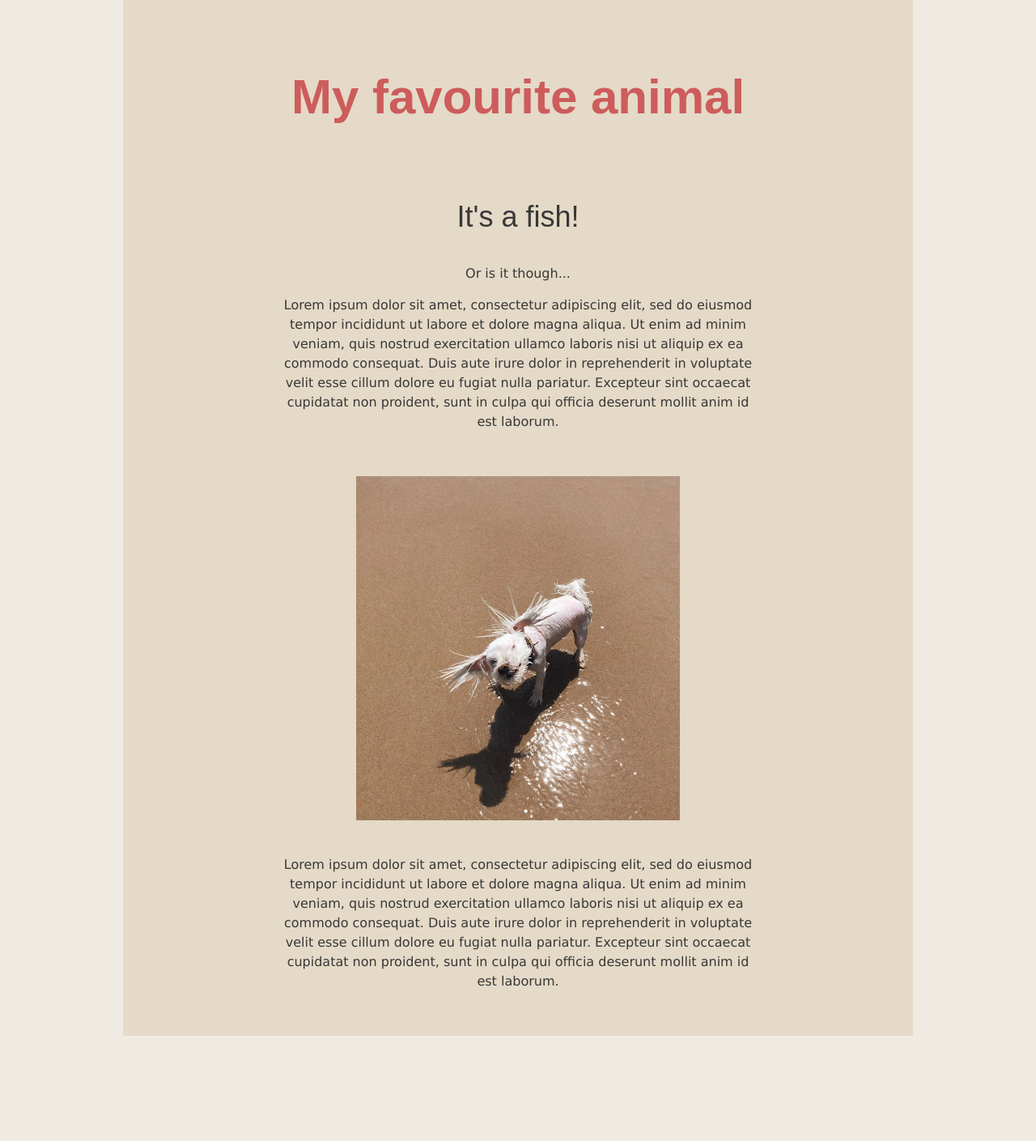
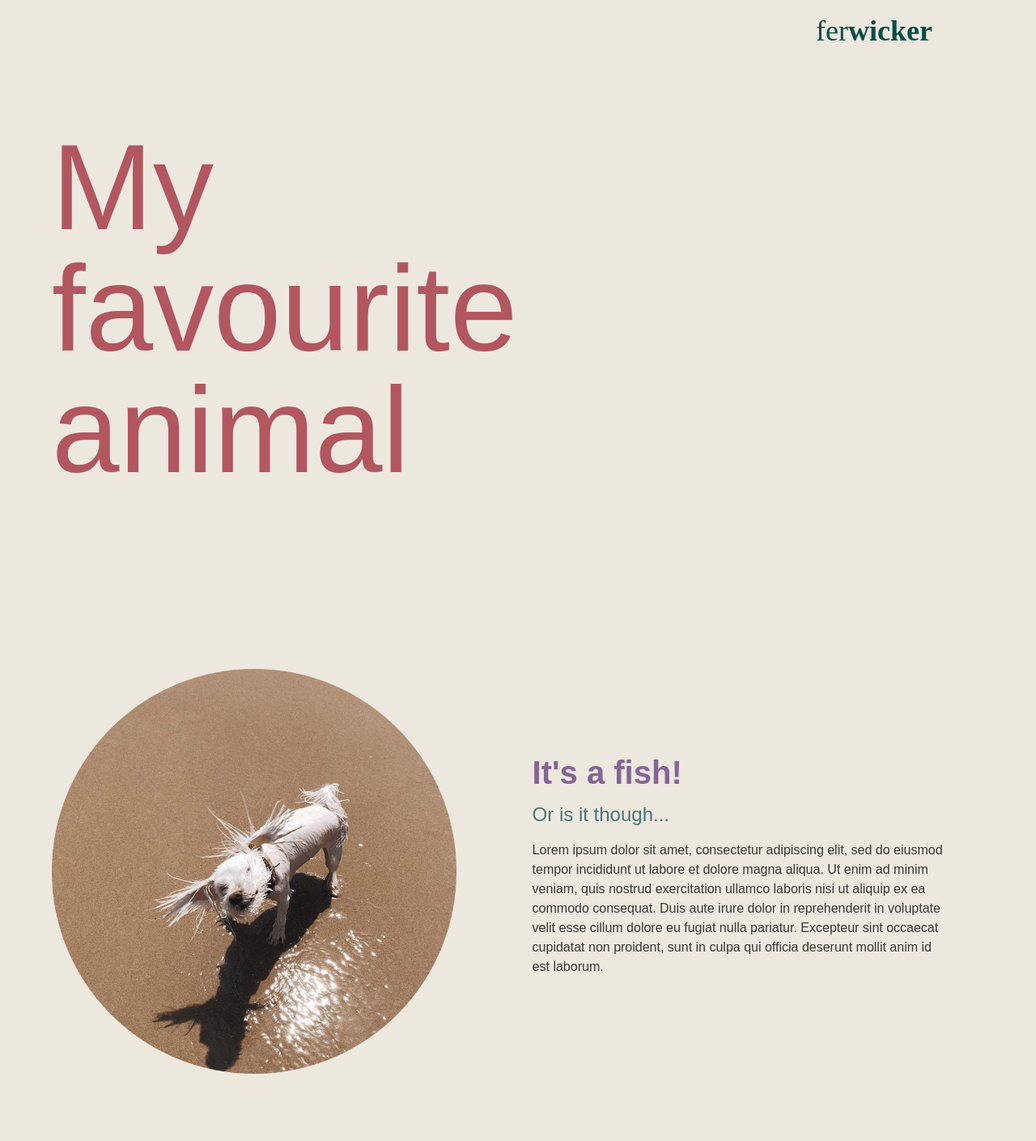
Before and after one commit to ferwicker/week-2-animal-page, a plain HTML site: page index.html in a window 1280 px wide. Shown: the whole page at 81% size. Before the commit the page ends 1279 px from the top, so only its background shows below. Drawn offline with Linux system fonts and the light colour scheme; a web font is replaced by a local one.

Commit message:
Applying redesign

```diff
--- a/assets/css/style.css
+++ b/assets/css/style.css
@@ -1,49 +1,102 @@
 body {
-    background-color: rgb(240, 235, 226);
+    background-color: #EDE8DE;
     color: #383838;
-    font-family: Verdana, Geneva, Tahoma, sans-serif;
+    font-family: montserrat, sans-serif;
+    font-weight: 400;
+    font-style: normal;
 }
 
 header {
-    padding: 50px;
+    padding-top: 20px;
     margin: auto;
-    text-align: center;
-    margin-bottom: 40px;
+    margin-bottom: 20px;
+    text-align: right;
+    width: 80%;
+}
+
+.my-name {
+    font-family: new-spirit, serif;
+    font-weight: 400;
+    font-style: normal;
+    font-size: 36px;
+    color: #054D47;
+    text-align: right;
+    text-decoration: none;
+}
+
+.wicker {
+    font-weight: 600;
+}
+
+.my-name:hover {
+    color: teal;
 }
 
 .container {
-    background-color: rgb(228, 218, 199);
-    width: 70%;
+    width: 90%;
     margin: auto;
-    padding: 40px;
-    text-align: center;
+    padding-left: 40px;
+    padding-right: 40px;
 }
 
 h1 {
-    font-family: rig-shaded-bold-face, sans-serif;
-    font-weight: 700;
+    font-family: synthemesc, sans-serif;
+    font-weight: 400;
     font-style: normal;
-    font-size: 60px;
-    color: indianred;
-    margin-bottom: 10px;
+    font-size: 150px;
+    color:#B25660;
+    margin-top: 100px;
+}
+
+h1:hover {
+    color: teal;
 }
 
 h2 {
     font-family: new-spirit, sans-serif;
+    font-weight: 600;
+    font-style: normal;
+    font-size: 40px;
+    margin-bottom: 20px;
+    color: #856496;
+}
+
+h3 {
+    font-family: new-spirit, sans-serif;
     font-weight: 400;
     font-style: normal;
-    font-size: 36px;
-    margin-bottom: 40px;
+    font-size: 24px;
+    color: #487677;
+    margin-bottom: 20px;
 }
 
 p {
     line-height: 1.5;
-    max-width: 600px;
     margin: auto;
     margin-bottom: 15px;
 }
 
+.hero {
+    text-align: left;
+    padding-bottom: 180px;
+    min-height: 50vh;
+}
+
+.bio-section {
+    padding-top: 5vh;
+    display: flex;
+    flex-direction: row;
+    align-items: center;
+    padding-bottom: 10vh;
+}
+
 .fish {
-    width: 400px;
-    margin: 40px 0;
+    width: 500px;
+    margin: auto;
 }
+
+.fish-text {
+    max-width: 45%;
+    margin-left: auto;
+    margin-right: 40px;
+}
--- a/index.html
+++ b/index.html
@@ -13,18 +13,27 @@
     </head>
 
     <body>
+        <header>
+            <a href="https://ferwicker.github.io/" target="_blank" class="my-name">fer<span class="wicker">wicker</span></a>
+         </header>
 
         <div class="container">
-            <header>
-                <h1>My favourite animal</h1>
-            </header>
 
-            <section>
-                <h2>It's a fish!</h2>
-                <p>Or is it though...</p>
-                <p>Lorem ipsum dolor sit amet, consectetur adipiscing elit, sed do eiusmod tempor incididunt ut labore et dolore magna aliqua. Ut enim ad minim veniam, quis nostrud exercitation ullamco laboris nisi ut aliquip ex ea commodo consequat. Duis aute irure dolor in reprehenderit in voluptate velit esse cillum dolore eu fugiat nulla pariatur. Excepteur sint occaecat cupidatat non proident, sunt in culpa qui officia deserunt mollit anim id est laborum.</p>
-                <img class="fish" src="assets/fish.jpg" alt="fishie" />
-                <p>Lorem ipsum dolor sit amet, consectetur adipiscing elit, sed do eiusmod tempor incididunt ut labore et dolore magna aliqua. Ut enim ad minim veniam, quis nostrud exercitation ullamco laboris nisi ut aliquip ex ea commodo consequat. Duis aute irure dolor in reprehenderit in voluptate velit esse cillum dolore eu fugiat nulla pariatur. Excepteur sint occaecat cupidatat non proident, sunt in culpa qui officia deserunt mollit anim id est laborum.</p>
+            <section class="hero">
+                <h1>My <br>favourite <br>animal</h1>
+            </section>
+
+            <section class="bio-section">
+                <div>
+                    <img class="fish" src="assets/images/fish-circle-1.png" alt="fishie" />
+                </div>
+
+                <div class="fish-text">
+                    <h2>It's a fish!</h2>
+                    <h3>Or is it though...</h3>
+                    <p>Lorem ipsum dolor sit amet, consectetur adipiscing elit, sed do eiusmod tempor incididunt ut labore et dolore magna aliqua. Ut enim ad minim veniam, quis nostrud exercitation ullamco laboris nisi ut aliquip ex ea commodo consequat. Duis aute irure dolor in reprehenderit in voluptate velit esse cillum dolore eu fugiat nulla pariatur. Excepteur sint occaecat cupidatat non proident, sunt in culpa qui officia deserunt mollit anim id est laborum.</p>
+                </div>
+
             </section>
 
         </div>
```
Also changed, not shown: assets/images/fish-circle-1.png (added).
